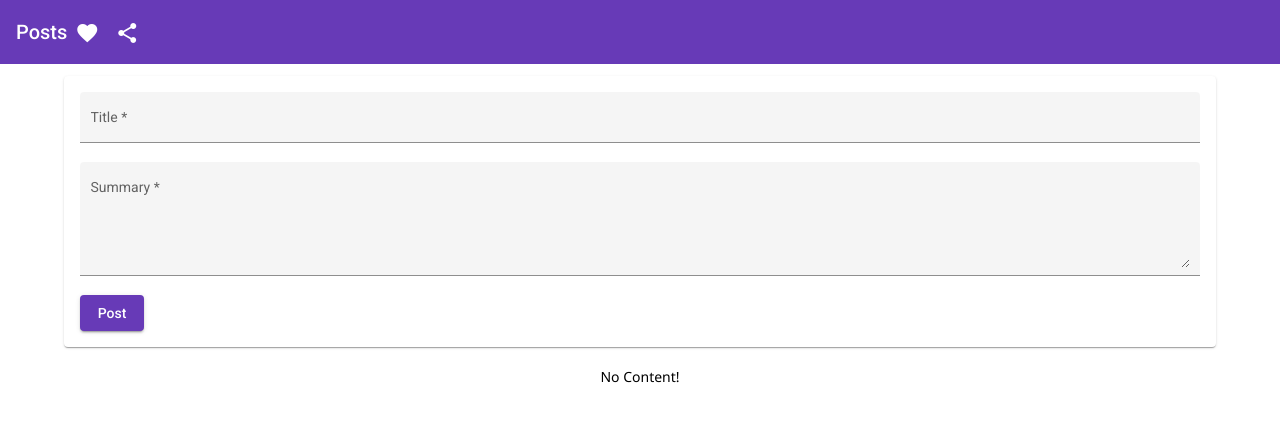
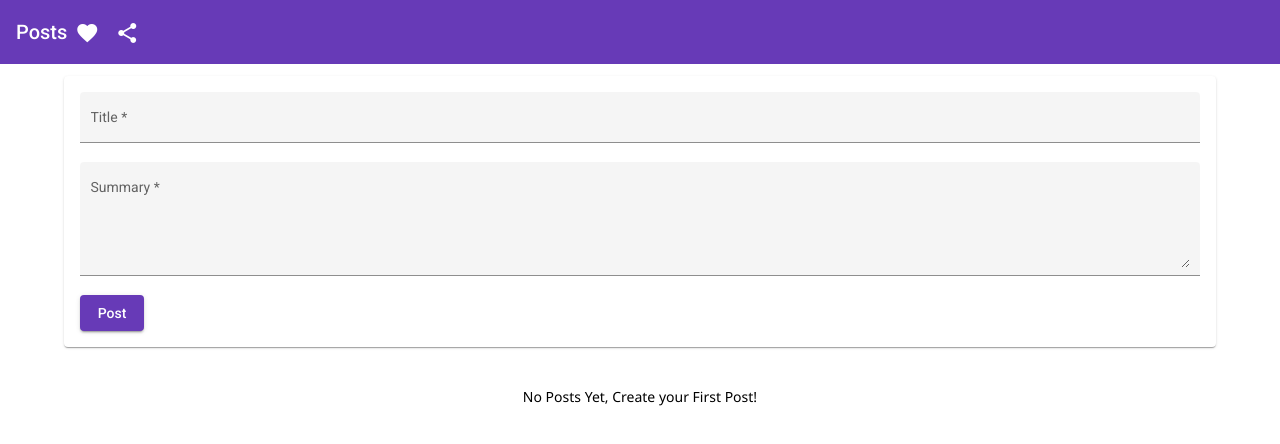
Before and after one commit to adityaeth/angular-post-app, an Angular app: page / in a window 1280 px wide. Shown: the top 444 px of the page. Built offline with nearby package versions, Linux system fonts and the light colour scheme.

Commit message:
small ui change

```diff
--- a/src/app/posts/list-post/list-post.component.html
+++ b/src/app/posts/list-post/list-post.component.html
@@ -1,4 +1,4 @@
-<br />
+<br>
 <mat-accordion multi="true" *ngIf="posts.length > 0">
   <mat-expansion-panel *ngFor="let post of posts">
     <mat-expansion-panel-header>
@@ -11,4 +11,4 @@
     </mat-action-row>
   </mat-expansion-panel>
 </mat-accordion>
-<p class="noCont" *ngIf="posts.length <= 0">No Content!</p>
+<p class="noCont" *ngIf="posts.length <= 0"><br> No Posts Yet, Create your First Post!</p>
```
